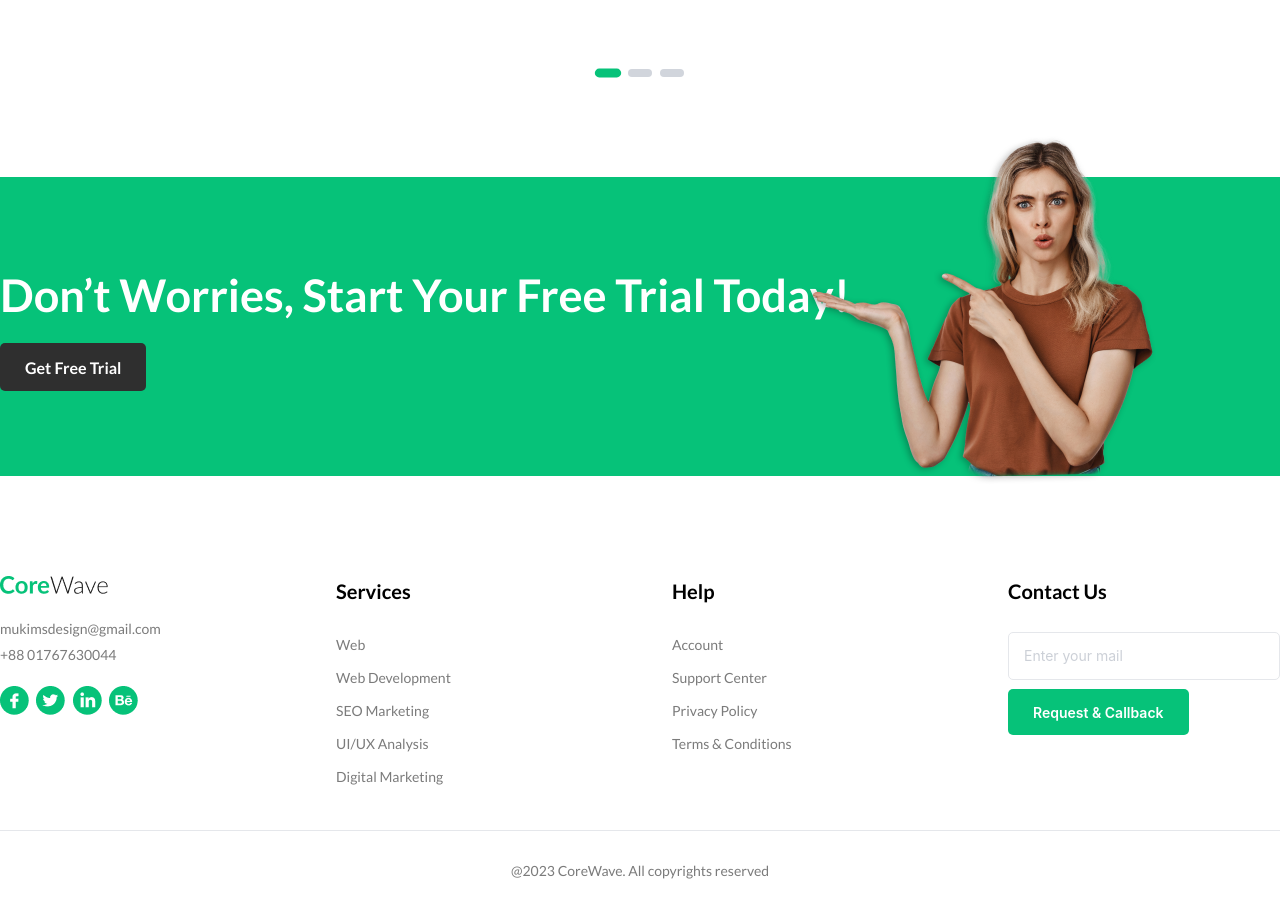
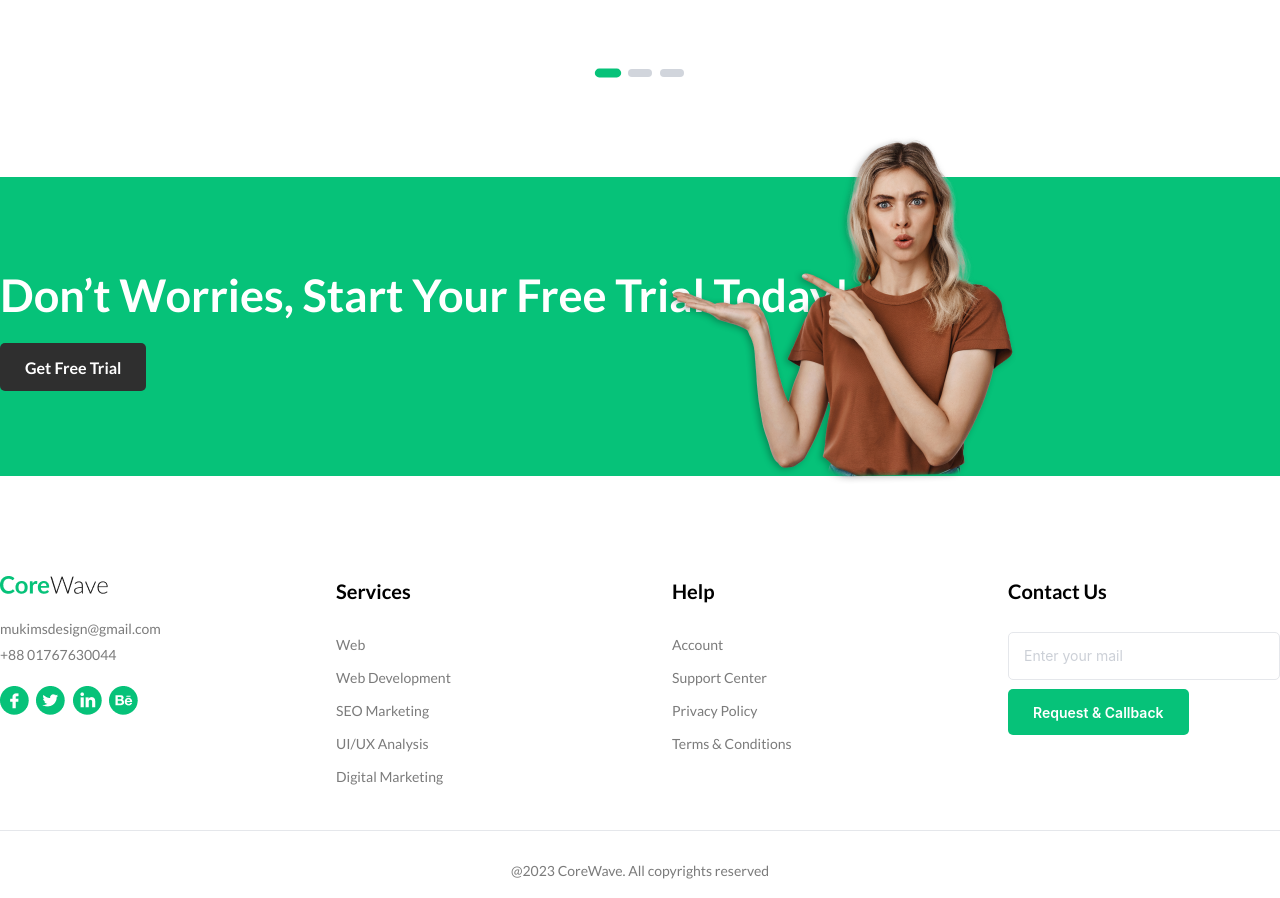
Before and after one commit to faisalbari193/project-2, a React (Vite) app: page / in a window 1280 px wide. Shown: the part 4660-5558 px from the top of the page. Built offline with nearby package versions, Linux system fonts and the light colour scheme.

Commit message:
added some improvement

```diff
--- a/src/components/FreeTrial/FreeTrial.jsx
+++ b/src/components/FreeTrial/FreeTrial.jsx
@@ -17,9 +17,7 @@ const FreeTrial = () => {
               Get Free Trial
             </a>
           </div>
-
-          {/* 👉 only this div updated */}
-          <div className="absolute right-30 -top-11 z-10">
+          <div className="absolute right-65 -top-11 z-10">
             <img src={GirlImg} alt="cta" />
           </div>
         </div>
```
